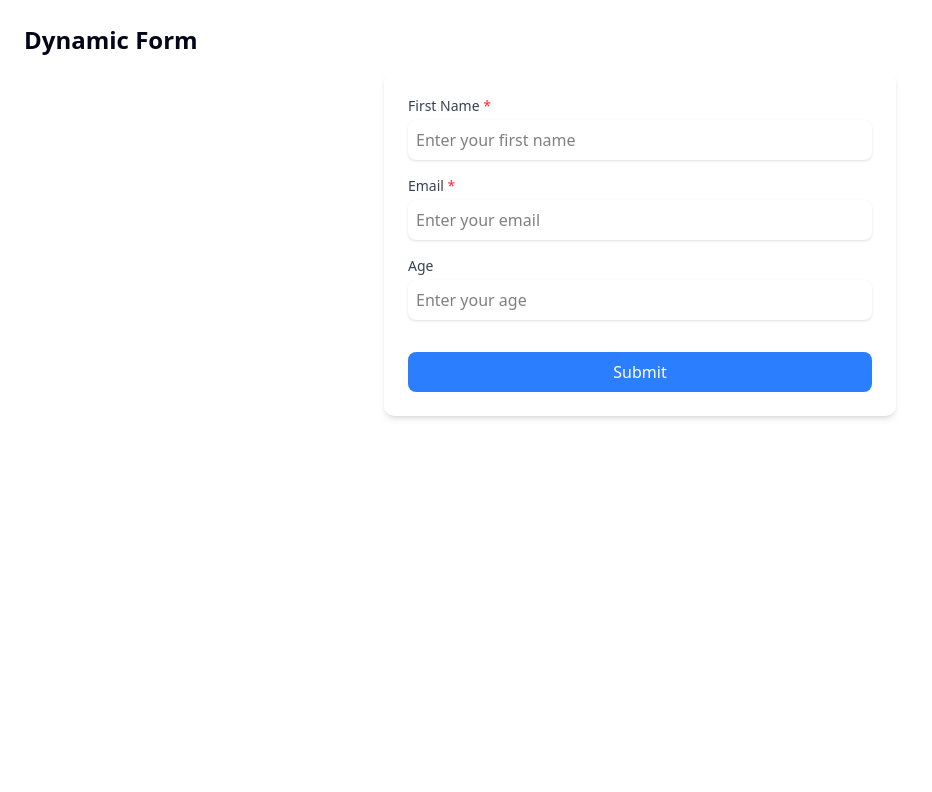
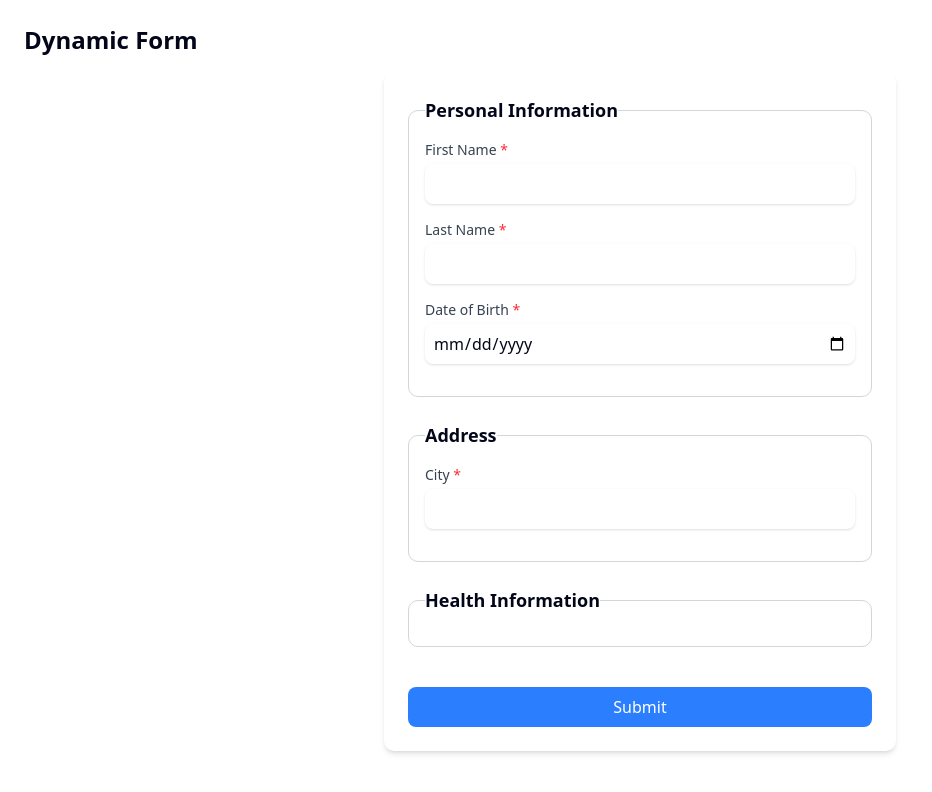
Before and after one commit to panahi-projects/react-dynamic-form-generator, a Next.js app: page / in a window 1280 px wide. Shown: the top 792 px of the page, without its empty margins (0-932 px from the left). Built offline with nearby package versions, Linux system fonts and the light colour scheme.

Commit message:
add group field and check the result in form

```diff
--- a/app/page.tsx
+++ b/app/page.tsx
@@ -1,34 +1,11 @@
 import DynamicForm from "@/components/DynamicForm";
-
-const fields = [
-  {
-    id: "first_name",
-    label: "First Name",
-    type: "text",
-    required: true,
-    placeholder: "Enter your first name",
-  },
-  {
-    id: "email",
-    label: "Email",
-    type: "email",
-    required: true,
-    placeholder: "Enter your email",
-  },
-  {
-    id: "age",
-    label: "Age",
-    type: "number",
-    required: false,
-    placeholder: "Enter your age",
-  },
-];
+import formData from "@/data/formData.json";
 
 export default function Home() {
   return (
     <div className="p-6">
       <h1 className="text-2xl font-bold mb-4">Dynamic Form</h1>
-      <DynamicForm fields={fields} />
+      <DynamicForm fields={formData[0]?.fields} />
     </div>
   );
 }
--- a/components/DynamicForm.tsx
+++ b/components/DynamicForm.tsx
@@ -1,17 +1,11 @@
 import React from "react";
 import DynamicFormField from "./DynamicFormField";
 
-interface FormProps {
-  fields: {
-    id: string;
-    label: string;
-    type: string;
-    required?: boolean;
-    placeholder?: string;
-  }[];
+interface DynamicFormProps {
+  fields: any[];
 }
 
-const DynamicForm: React.FC<FormProps> = ({ fields }) => {
+const DynamicForm: React.FC<DynamicFormProps> = ({ fields }) => {
   return (
     <form className="max-w-lg mx-auto bg-white p-6 rounded-lg shadow-md">
       {fields.map((field) => (
--- a/components/DynamicFormField.tsx
+++ b/components/DynamicFormField.tsx
@@ -1,4 +1,7 @@
 import React from "react";
+import InputField from "./fields/InputField";
+import DatePickerField from "./fields/DatePickerField";
+import GroupField from "./fields/GroupField";
 
 interface FieldProps {
   id: string;
@@ -6,29 +9,22 @@ interface FieldProps {
   type: string;
   required?: boolean;
   placeholder?: string;
+  options?: string[];
+  fields?: any[];
 }
 
-const DynamicFormField: React.FC<FieldProps> = ({
-  id,
-  label,
-  type,
-  required,
-  placeholder,
-}) => {
-  return (
-    <div className="mb-4">
-      <label htmlFor={id} className="block text-sm font-medium text-gray-700">
-        {label} {required && <span className="text-red-500">*</span>}
-      </label>
-      <input
-        id={id}
-        type={type}
-        required={required}
-        placeholder={placeholder}
-        className="mt-1 block text-black w-full rounded-md border-gray-300 shadow-sm focus:border-blue-500 focus:ring-blue-500 p-2"
-      />
-    </div>
-  );
+const DynamicFormField: React.FC<FieldProps> = (props) => {
+  switch (props.type) {
+    case "group":
+      return <GroupField {...props} />;
+    case "text":
+    case "number":
+      return <InputField {...props} type={props.type} />;
+    case "date":
+      return <DatePickerField {...props} />;
+    default:
+      return null;
+  }
 };
 
 export default DynamicFormField;
--- /dev/null
+++ b/components/fields/GroupField.tsx
@@ -0,0 +1,20 @@
+import React from "react";
+import DynamicFormField from "../DynamicFormField";
+
+interface GroupFieldProps {
+  id: string;
+  label: string;
+  fields?: any[];
+}
+
+const GroupField: React.FC<GroupFieldProps> = ({ id, label, fields }) => {
+  return (
+    <fieldset className="mb-6 border border-gray-300 p-4 rounded-lg">
+      <legend className="text-lg font-semibold">{label}</legend>
+      {fields &&
+        fields.map((field) => <DynamicFormField key={field.id} {...field} />)}
+    </fieldset>
+  );
+};
+
+export default GroupField;
--- a/components/fields/InputField.tsx
+++ b/components/fields/InputField.tsx
@@ -22,7 +22,7 @@ const InputField: React.FC<InputFieldProps> = ({
         id={id}
         type={type}
         required={required}
-        className="mt-1 block w-full rounded-md border-gray-300 shadow-sm focus:border-blue-500 focus:ring-blue-500 p-2"
+        className="mt-1 block text-black w-full rounded-md border-gray-300 shadow-sm focus:border-blue-500 focus:ring-blue-500 p-2"
       />
     </div>
   );
```
